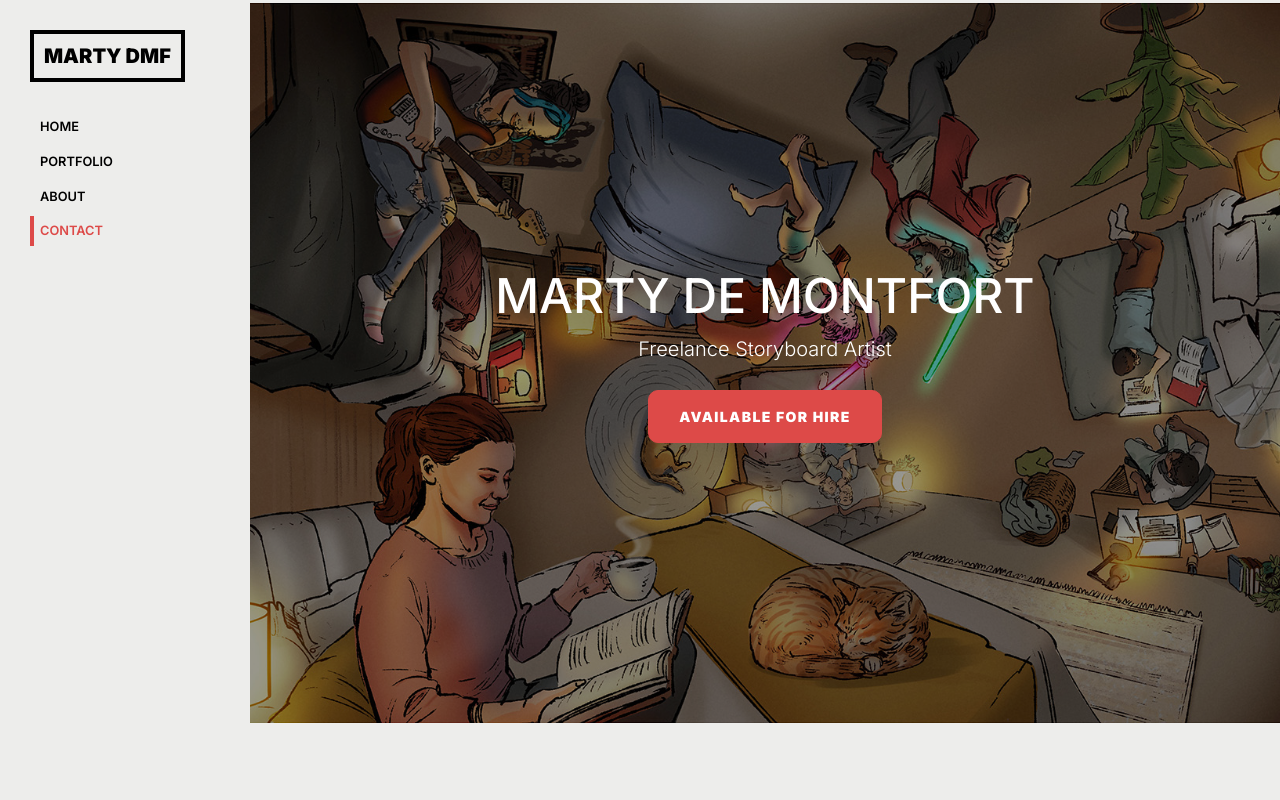
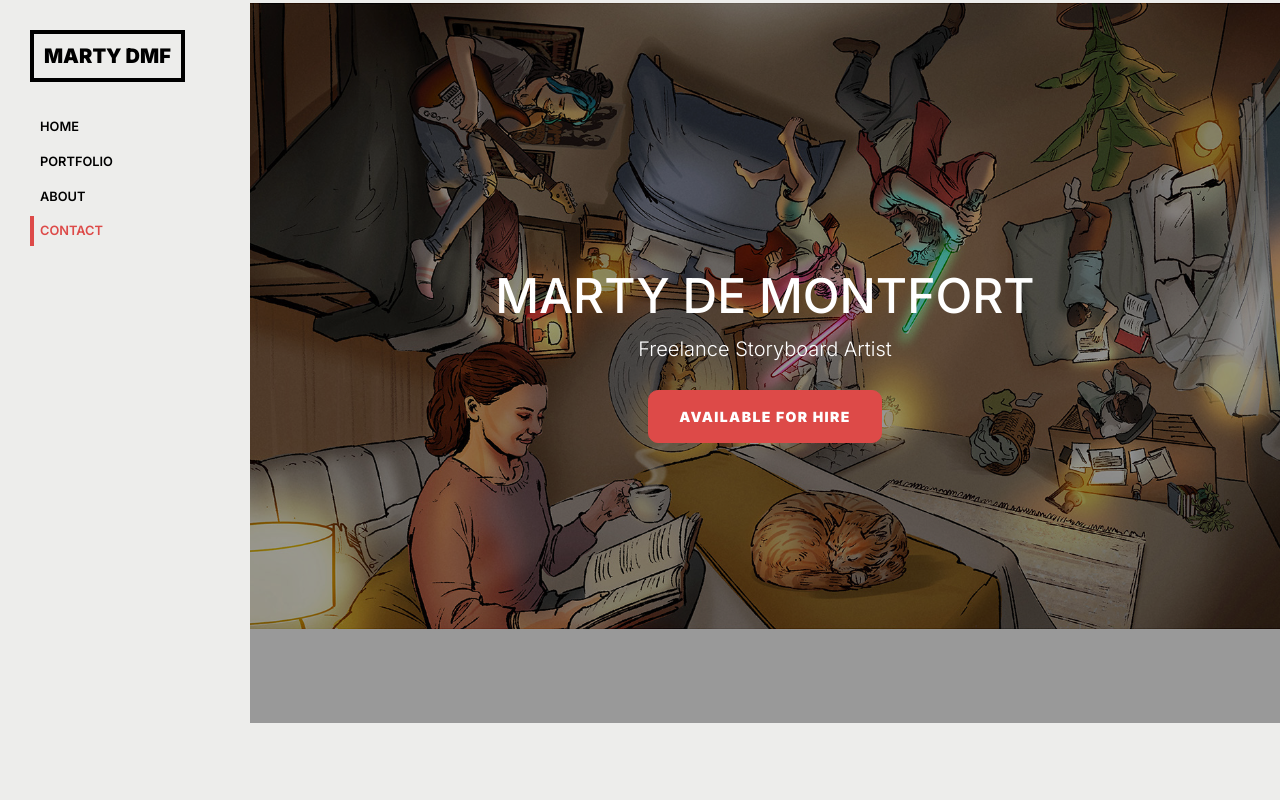
Before and after one commit to marty-dmf/marty-dmf.github.io, a plain HTML site: page index.html in a window 1280 px wide. Shown: the top 800 px of the page. Drawn offline with Linux system fonts and the light colour scheme; files whose address does not match are found by name.

Commit message:
Update index.html

```diff
--- a/index.html
+++ b/index.html
@@ -68,7 +68,7 @@
     </header>
     <main class="main-content">
 
-      <section class="site-section-hero bg-image mb-5" style="background-image: url('images/Snooze2SML.jpg');"  data-stellar-background-ratio="0.5" id="section-home">
+      <section class="site-section-hero bg-image mb-5" style="background-image: url('images/Snooze2SML_crop.jpg');"  data-stellar-background-ratio="0.5" id="section-home">
         <div class="row justify-content-center align-items-center">
           <div class="col-md-7 text-center">
             <h1 class=" heading text-uppercase text-white" data-aos="fade-up">Marty de Montfort</h1>
```
